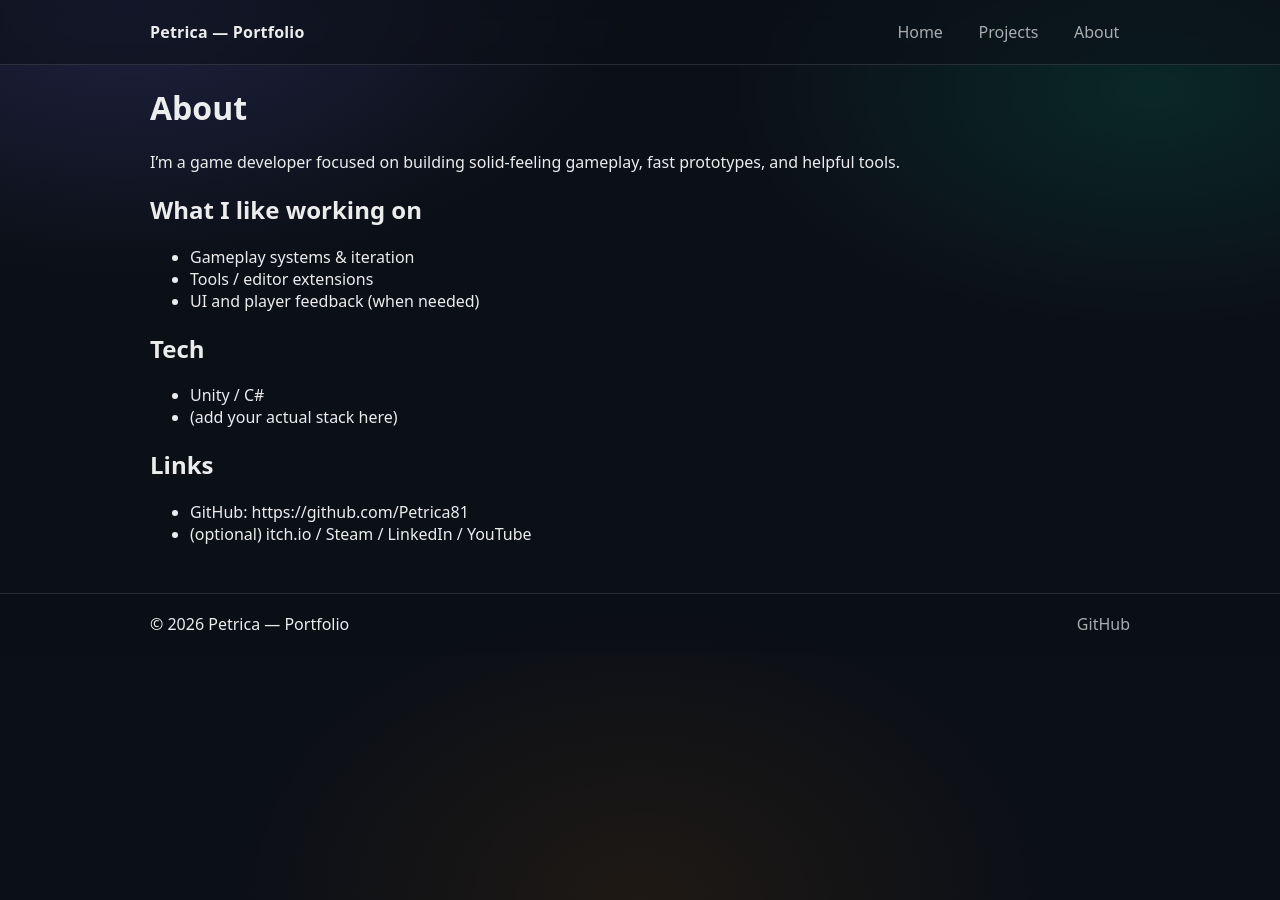
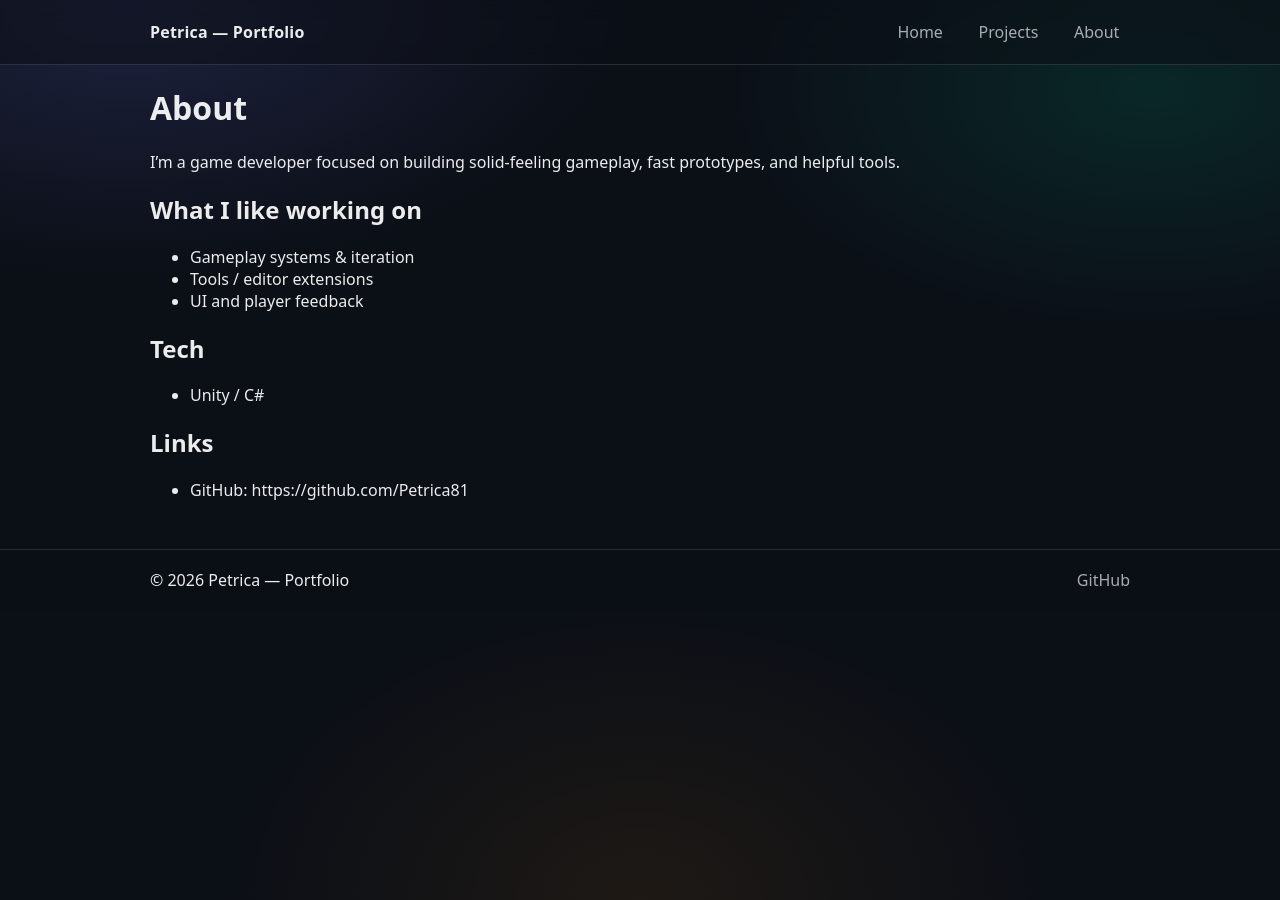
Before and after one commit to Petrica81/Petrica81.github.io, a Jekyll site: the page built from about.md, in a window 1280 px wide. Built offline with Jekyll 4.4.1, drawn with Linux system fonts in a browser that asks for light colours; our own code applies the rules of GitHub Pages for plain Markdown files.

Commit message:
Change about.md content

```diff
--- a/about.md
+++ b/about.md
@@ -10,12 +10,10 @@ I’m a game developer focused on building solid-feeling gameplay, fast prototyp
 ## What I like working on
 - Gameplay systems & iteration
 - Tools / editor extensions
-- UI and player feedback (when needed)
+- UI and player feedback
 
 ## Tech
 - Unity / C#
-- (add your actual stack here)
 
 ## Links
 - GitHub: https://github.com/Petrica81
-- (optional) itch.io / Steam / LinkedIn / YouTube
```
